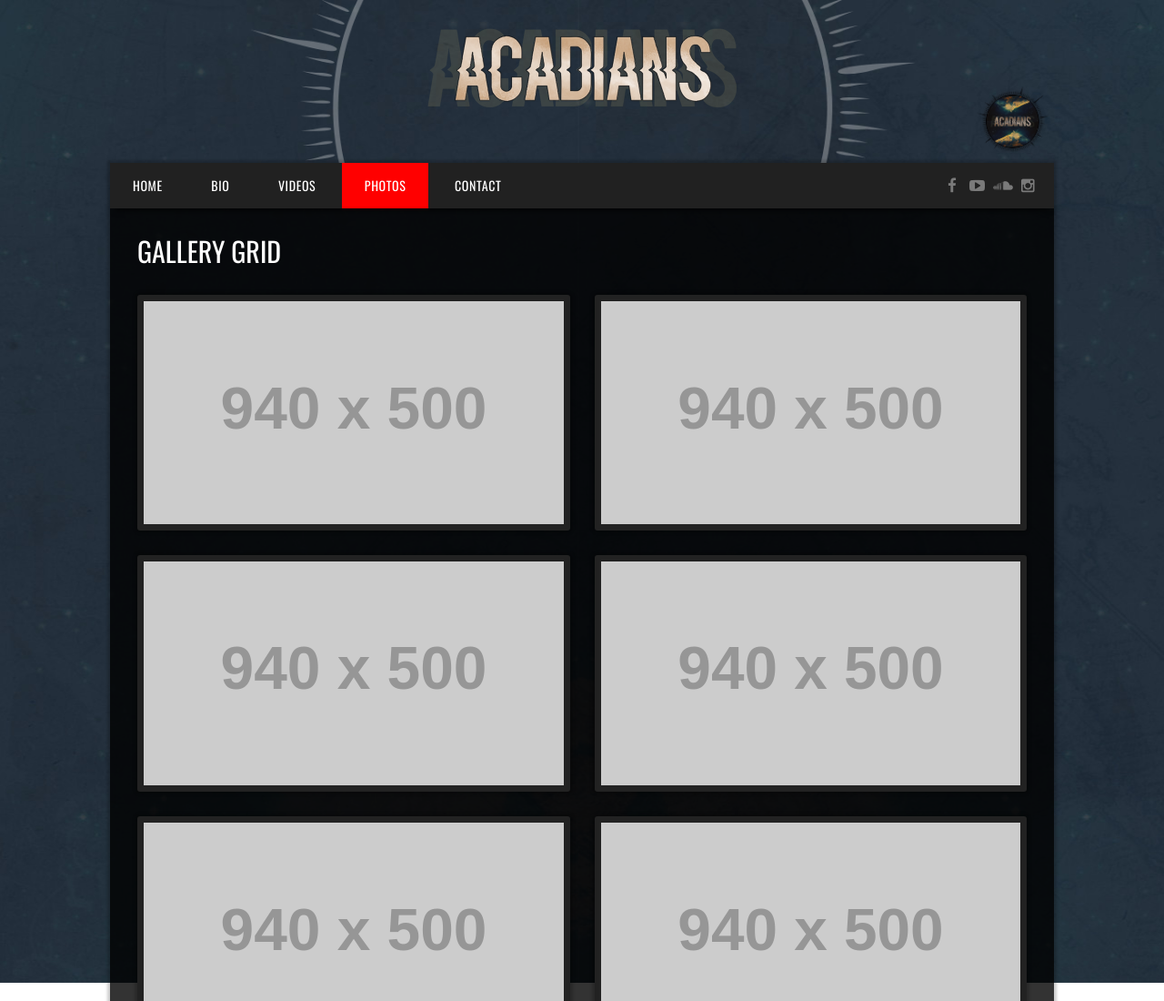
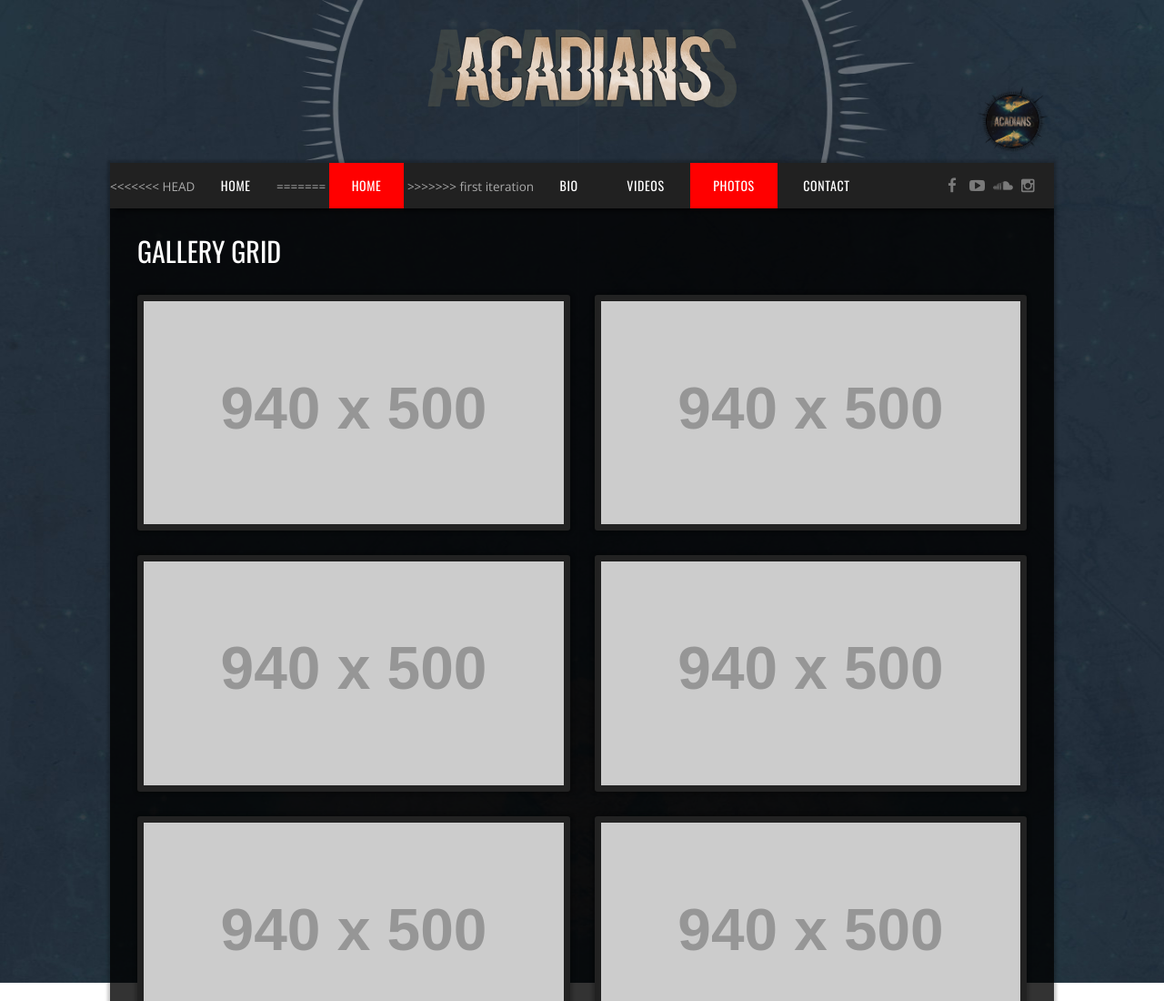
Before and after one commit to nlarche/acadians, a plain HTML site: page photos.html in a window 1280 px wide. Shown: the top 1100 px of the page at 91% size. Drawn offline with nearby package versions, Linux system fonts and the light colour scheme; placeholder pictures from the web are drawn by us.

Commit message:
first iteration

```diff
--- a/photos.html
+++ b/photos.html
@@ -75,7 +75,11 @@
                 <a href="#content" class="screen-reader-text skip-link">Skip to content</a>
                 <div class="menu-all-pages-container">
                     <ul class="nav-menu">
+<<<<<<< HEAD
                         <li class="menu-item"><a href="index.html">Home</a></li>
+=======
+                        <li class="current-menu-item"><a href="index.html">Home</a></li>
+>>>>>>> first iteration
                     </ul>
                     <ul class="nav-menu">
                         <li class="menu-item"><a href="bio.html">Bio</a></li>
```
